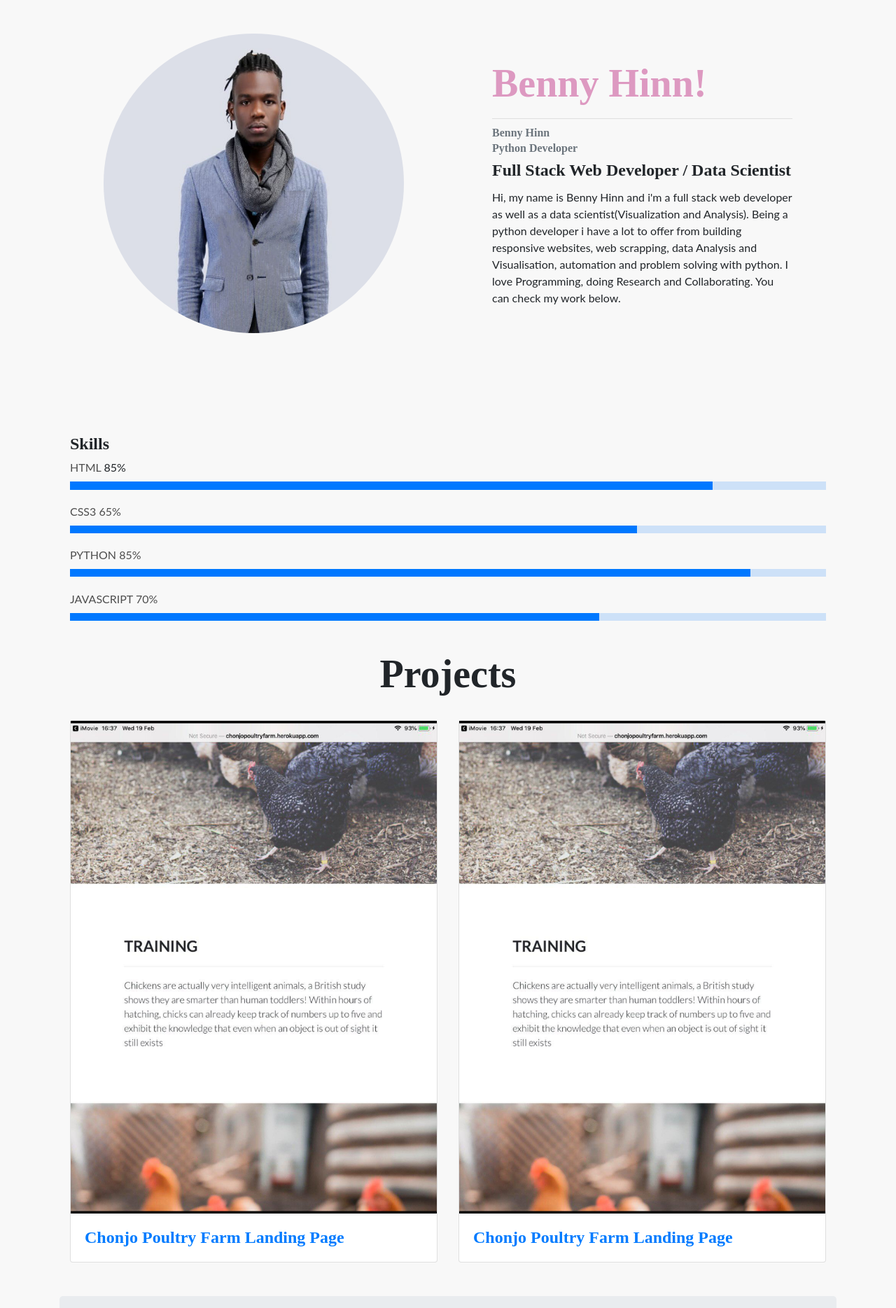
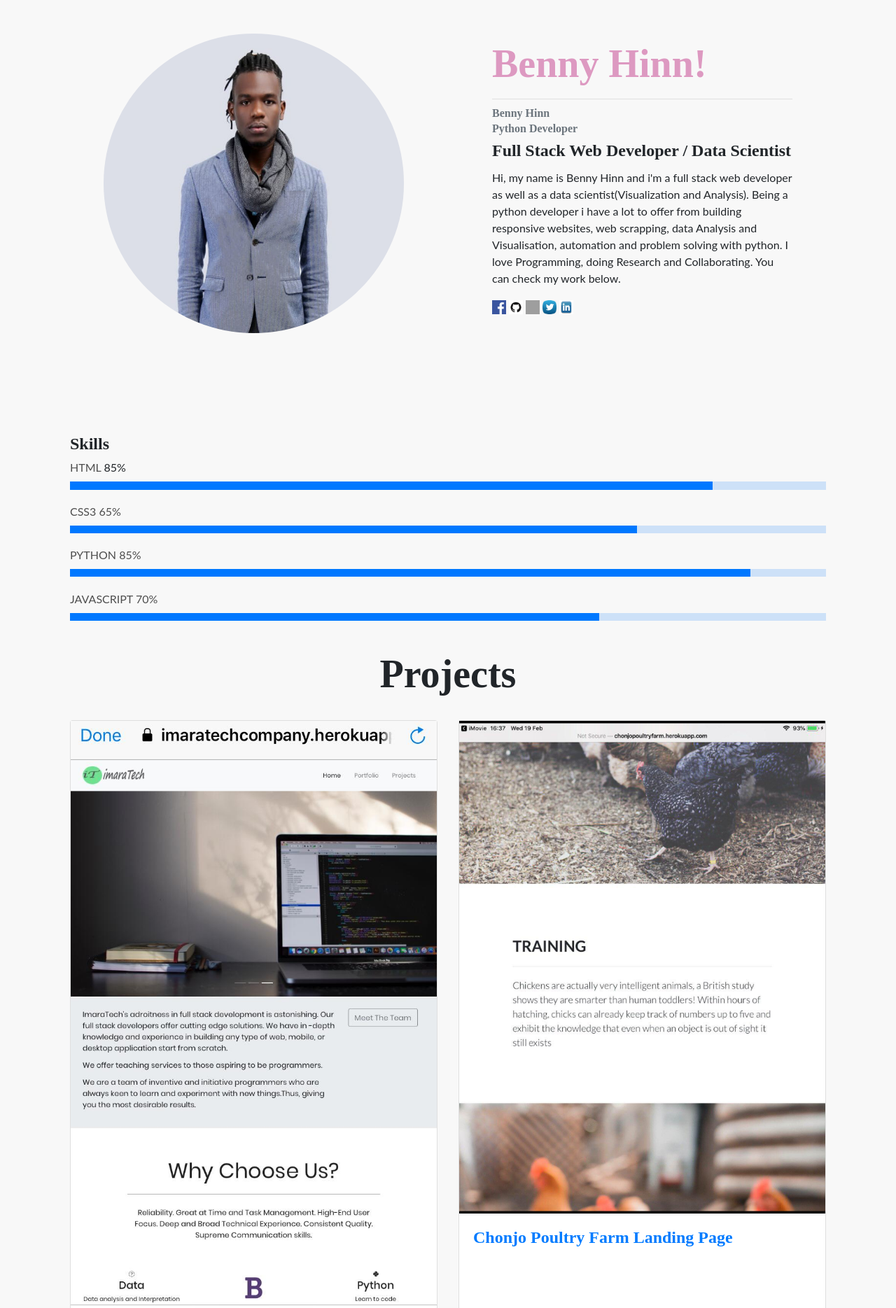
Before and after one commit to hinn254/Benny_Portfolio, a Django app: page / in a window 1280 px wide. Shown: the part 80-1949 px from the top of the page at 70% size. Run offline with Django 3.2, Linux system fonts and the light colour scheme; some libraries are stand-ins or nearby versions; grey boxes are pictures that could not be loaded.

Commit message:
added changes

```diff
--- a/myapp/templates/myapp/index.html
+++ b/myapp/templates/myapp/index.html
@@ -1,5 +1,6 @@
 <!DOCTYPE html>
 {% load static %}
+{% load crispy_forms_tags %}
 <html lang="en" dir="ltr">
   <head>
     <!-- Bootstrap CSS File -->
@@ -49,6 +50,15 @@
               <p class="card-text">Hi, my name is Benny Hinn and i'm a full stack web developer as well as a data scientist(Visualization and Analysis).
                 Being a python developer i have a lot to offer from building responsive websites, web scrapping, data Analysis and Visualisation, automation and problem solving with python.
                 I love Programming, doing Research and Collaborating. You can check my work below.</p>
+                <ul class="social-links">
+                  <li><img class="social"src="{% static "images/facebookicon.png" %}" alt=""> </li>
+                  <li><img class="social"src="{% static "images/githubicon.png" %}" alt=""> </li>
+                  <li><img class="social"src="{% static "images/instagramicon.jpg" %}" alt=""> </li>
+                  <li><img class="social"src="{% static "images/twitter.jpg" %}" alt=""> </li>
+                  <li><img class="social"src="{% static "images/Linkedin Icon.jpg" %}" alt=""> </li>
+
+
+                </ul>
             </div>
           </div>
         </div>
@@ -93,10 +103,10 @@
     <div class="row">
       <div class="col-md-6">
         <div class="card h-100">
-          <a href="https://chonjopoultryfarm.herokuapp.com"><img src="{% static "images/chonjo.png" %}" alt="" class="img-fluid card-image"></a>
+          <a href="https://imaratechcompany.herokuapp.com"><img src="{% static "images/imara.jpeg" %}" alt="" class="img-fluid card-image"></a>
           <div class="card-body">
             <h4 class="card-text">
-              <a href="https://chonjopoultryfarm.herokuapp.com"><p class="card-text">Chonjo Poultry Farm Landing Page</p></a>
+              <a href="https://imaratechcompany.herokuapp.com"><p class="card-text">Imara Tech Company Website</p></a>
             </h4>
           </div>
         </div>
@@ -130,13 +140,14 @@
 
   <h4 id="one"class="display-4 text-center">Let's Build Something Great Together!</h4>
   <form method="POST">
-    {{form.as_p}}
+    {{form|crispy}}
     {% csrf_token %}
   <input type="submit" class="btn btn-success" name="" value="Submit">
   </form>
 
 </div>
 </div>
+
 <!-- footer -->
   <footer>
     <div class="container-fluid padding">
--- a/myapp/views.py
+++ b/myapp/views.py
@@ -23,7 +23,7 @@ def index(request):
 
 
         comment= name + " with the email, " + email + ", sent the following message:\n\n" + message;
-        send_mail(subject, comment, 'bennyhinnotieno@gmail.com', [email])
+        send_mail(subject, comment, 'portfoliohinn@gmail.com', [email])
 
         return thanks(request)
 
```
Also changed, not shown: myportfolio/settings.py (+9 -5 lines), static/images/imara.jpeg (added).
